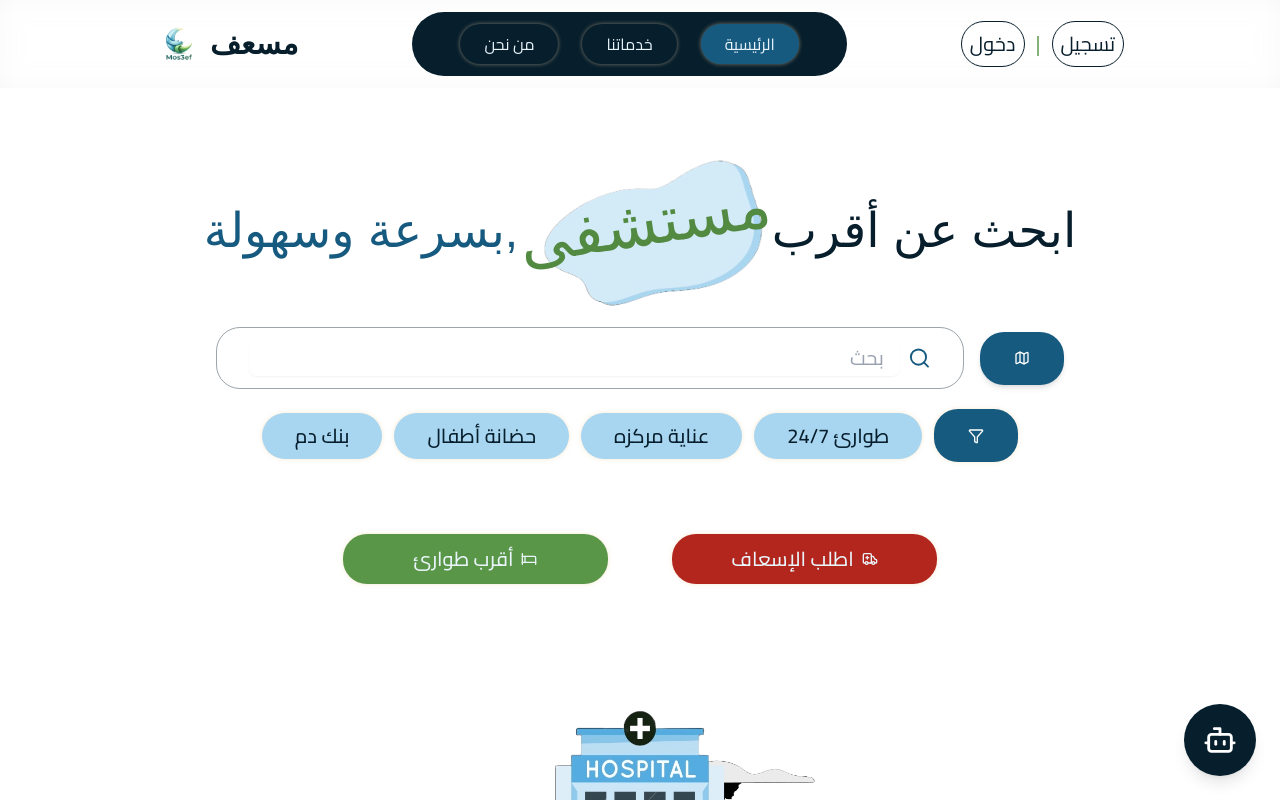
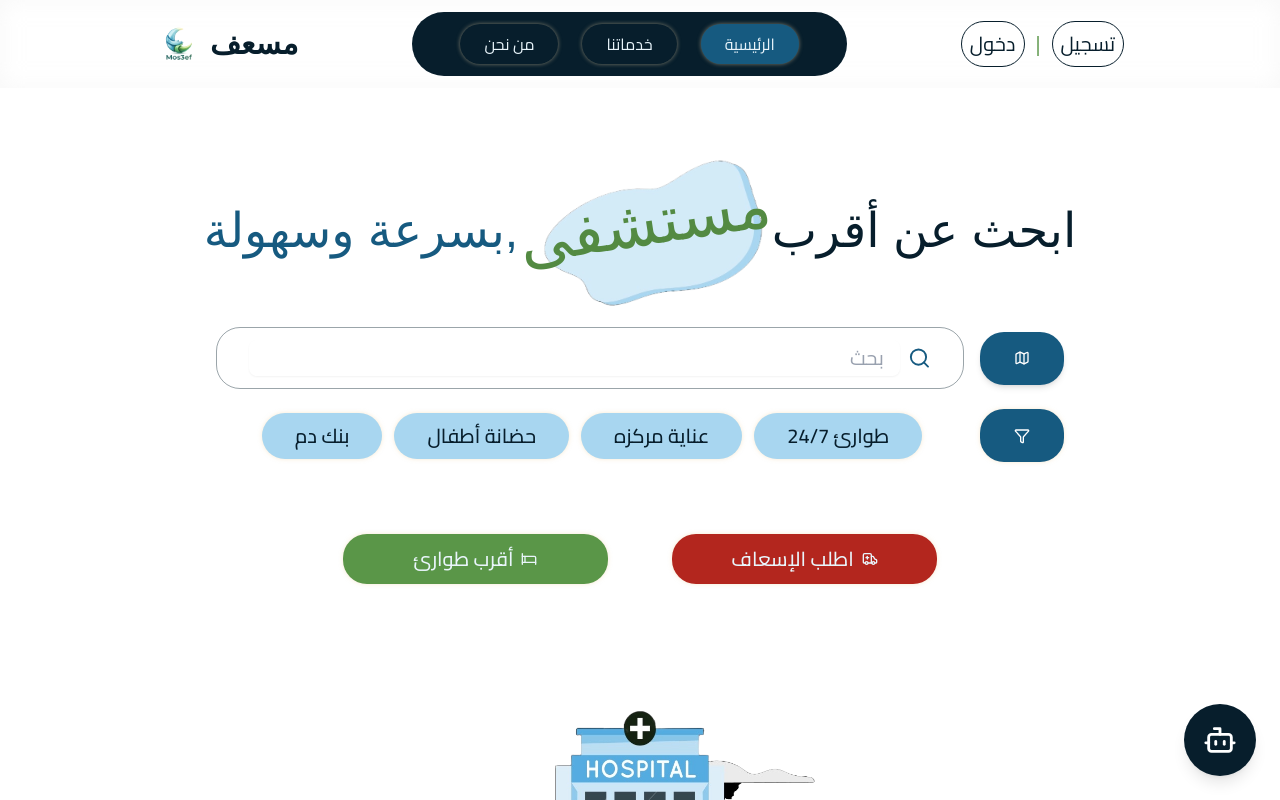
Before and after one commit to Shahd-Abdalghny/Mos3ef, a React (Vite) app: page / in a window 1280 px wide. Shown: the top 800 px of the page. Built offline with nearby package versions, Linux system fonts and the light colour scheme; a web font is replaced by a local one.

Commit message:
edit filter buttons

```diff
--- a/src/components/Header.jsx
+++ b/src/components/Header.jsx
@@ -57,20 +57,23 @@ export const Header = () => {
 
                     {/* Filter */}
                     {/* Filter Tags */}
-                    <div className="flex flex-wrap items-center justify-center gap-2 md:gap-3 w-full [direction:rtl]">
+                    <div className="flex   gap-2 md:gap-3 w-full [direction:rtl]">
                             <Button className="inline-flex items-center justify-center md:w-[84px] md:h-[53px]  gap-1 px-6 lg:px-8 py-2  bg-Blue rounded-3xl shadow-[0px_0px_4px_#f0d5a880] hover:bg-Blue/90 transition-colors">
                             <FilterIcon className="w-4 h-4 md:w-5 md:h-5 text-white" />
                         </Button>
+                            <div className="flex flex-wrap items-center justify-center gap-2 md:gap-3 w-full [direction:rtl]">
+
                         {filterTags.map((tag) => (
                             <Badge
-                                key={tag.value}
-                                className="inline-flex items-center justify-center gap-1 px-4 md:px-6 lg:px-8 py-2 h-auto bg-Blue-200 rounded-3xl overflow-hidden shadow-[0px_0px_4px_#f0d5a880] hover:bg-Blue-200/90 transition-colors cursor-pointer"
+                            key={tag.value}
+                            className="inline-flex items-center justify-center gap-1 px-4 md:px-6 lg:px-8 py-2 h-auto bg-Blue-200 rounded-3xl overflow-hidden shadow-[0px_0px_4px_#f0d5a880] hover:bg-Blue-200/90 transition-colors cursor-pointer"
                             >
                                 <div className="font-Cairo text-Blue-900 text-sm md:text-base lg:text-xl [direction:rtl] whitespace-nowrap">
                                     {tag.label}
                                 </div>
                             </Badge>
                         ))}
+                        </div>
                     </div>
                 </div>
                     {/* Action Buttons */}
```
